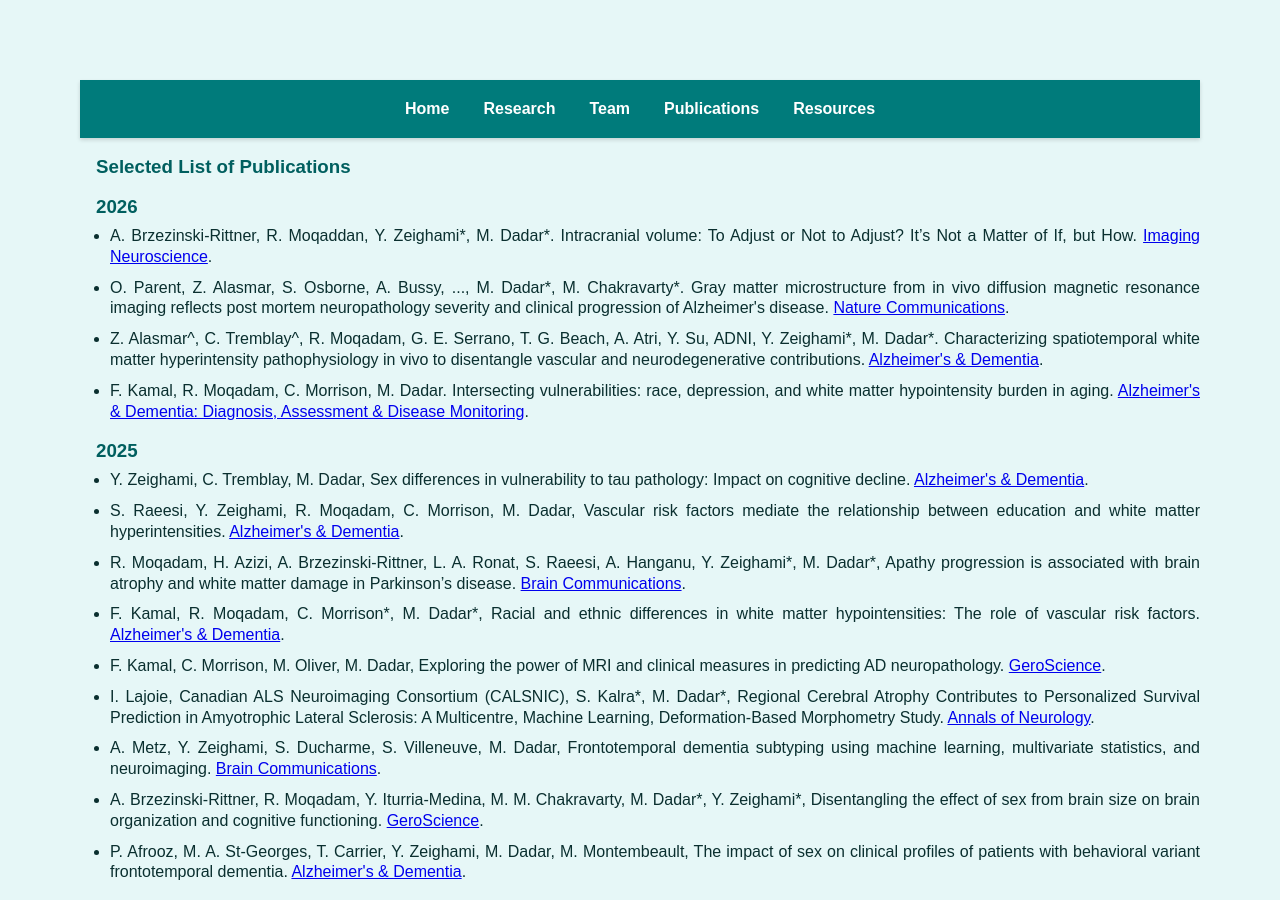
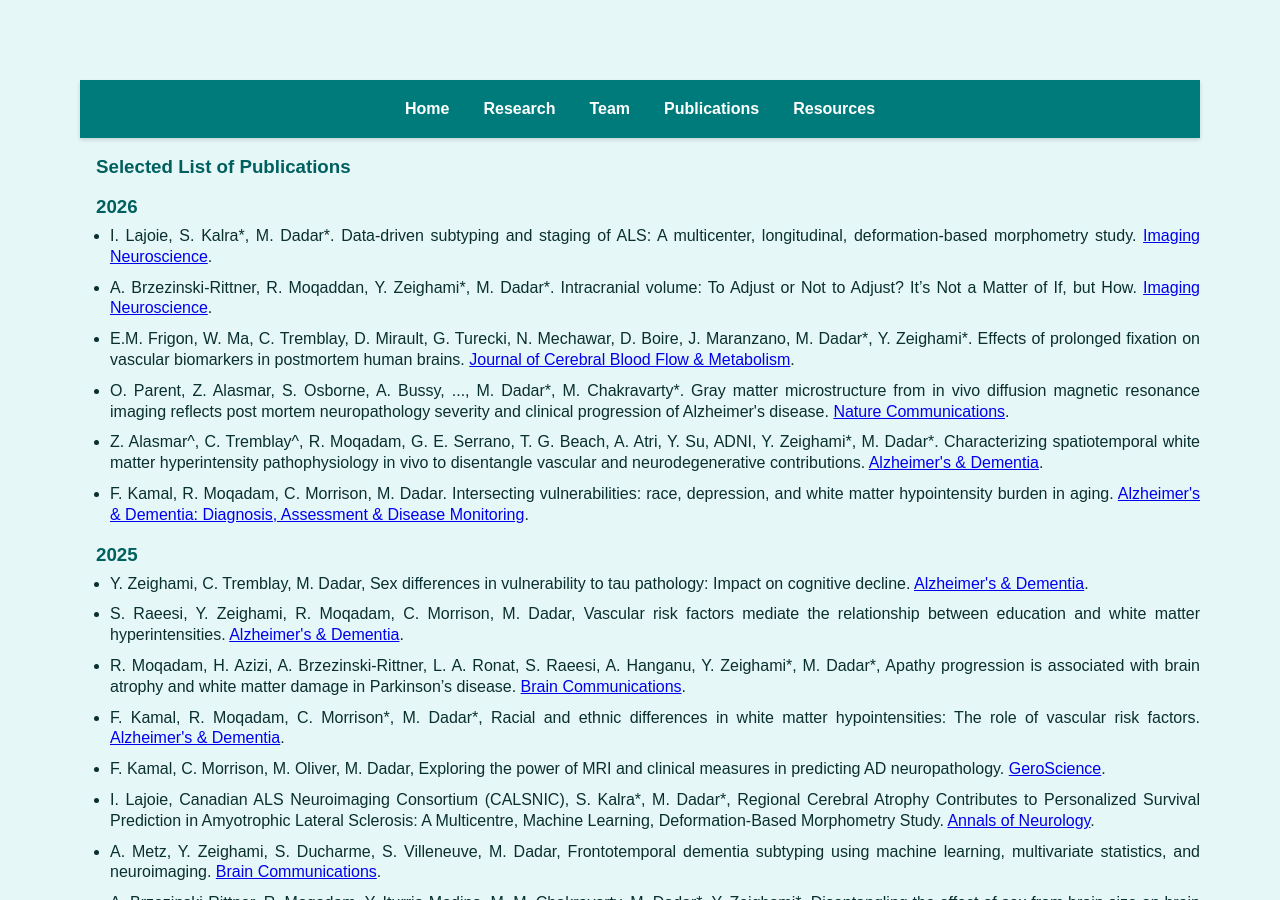
Before and after one commit to VANDAlab/VANDAlab.github.io, a Jekyll site: the page publications.html, which Jekyll copies as it is, in a window 1280 px wide and 900 px high. Built offline with Jekyll 4.4.1, drawn with Linux system fonts in a browser that asks for light colours.

Commit message:
Update publications.html

```diff
--- a/publications.html
+++ b/publications.html
@@ -24,8 +24,17 @@
 </header>
   <h3>2026</h3>
   <ul>
+
+
+    <li> I. Lajoie, S. Kalra*, M. Dadar*. Data-driven subtyping and staging of ALS: A multicenter, longitudinal, deformation-based morphometry study.
+     <a href=" https://direct.mit.edu/imag/article/doi/10.1162/IMAG.a.1264/136643" target="_blank">Imaging Neuroscience</a>. </li>
     <li> A. Brzezinski-Rittner, R. Moqaddan, Y. Zeighami*, M. Dadar*. Intracranial volume: To Adjust or Not to Adjust? It’s Not a Matter of If, but How.
      <a href=" https://doi.org/10.1162/IMAG.a.1235" target="_blank">Imaging Neuroscience</a>. </li>
+
+        <li> E.M. Frigon, W. Ma, C. Tremblay, D. Mirault, G. Turecki, N. Mechawar, D. Boire, J. Maranzano, M. Dadar*, Y. Zeighami*.
+          Effects of prolonged fixation on vascular biomarkers in postmortem human brains.
+     <a href=" https://doi.org/10.1177/0271678X26146153" target="_blank">Journal of Cerebral Blood Flow & Metabolism</a>. </li>
+
     <li>  O. Parent, Z. Alasmar, S. Osborne, A. Bussy, ..., M. Dadar*, M. Chakravarty*.
       Gray matter microstructure from in vivo diffusion magnetic resonance imaging reflects post mortem neuropathology severity and clinical progression of Alzheimer's disease.
      <a href="https://www.nature.com/articles/s41467-026-70832-2" target="_blank">Nature Communications</a>. </li>
```
